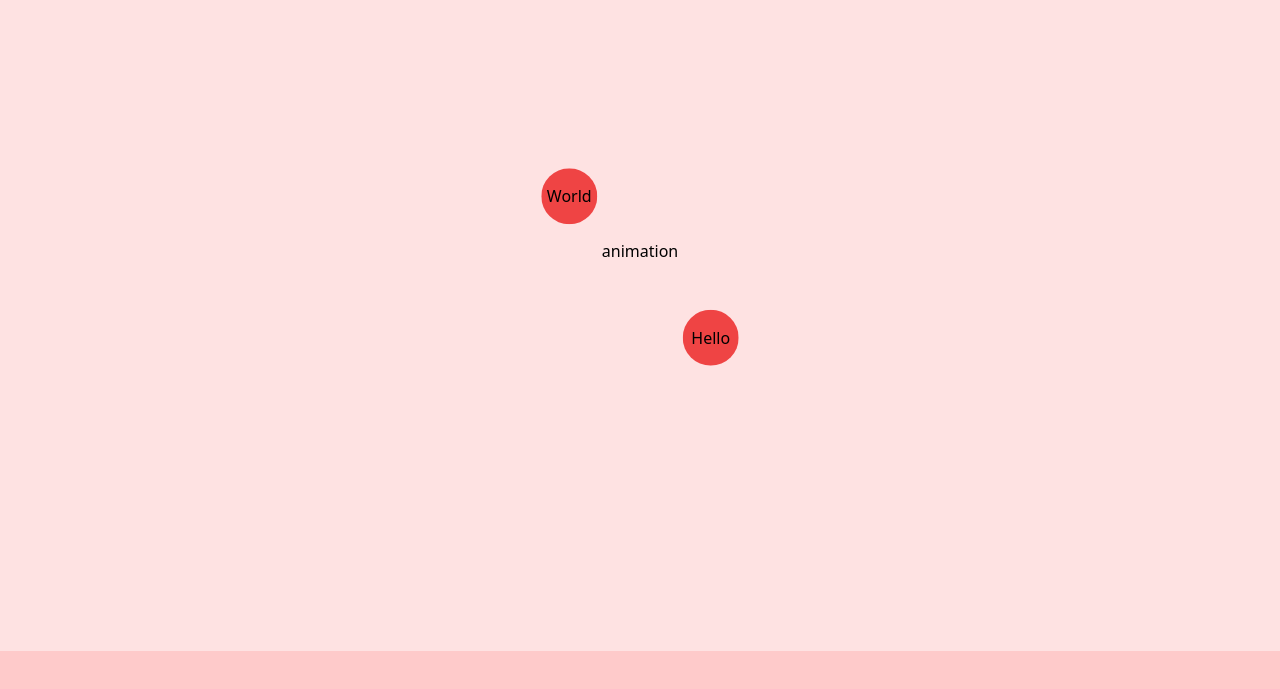
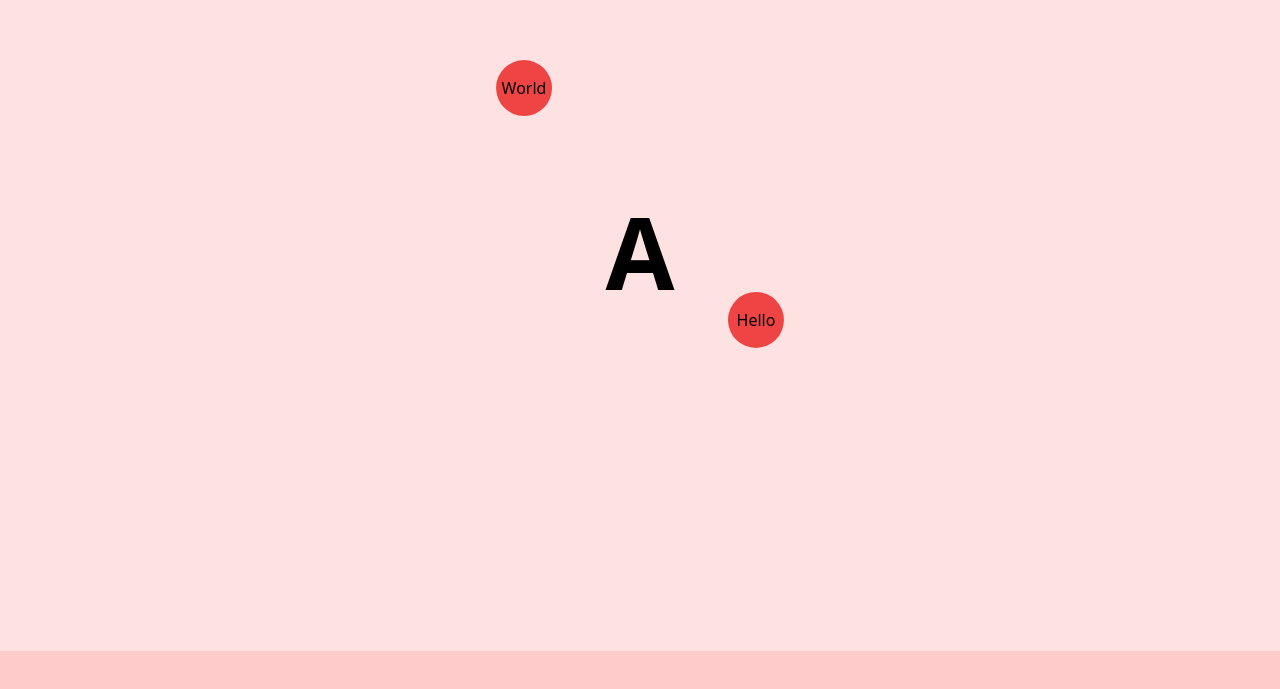
Before and after one commit to bilalhaider789/Portfolio, a Vue app: page / in a window 1280 px wide. Shown: the part 149-838 px from the top of the page. Built offline with nearby package versions, Linux system fonts and the light colour scheme.

Commit message:
chore: spring animation for text completed

```diff
--- a/src/App.vue
+++ b/src/App.vue
@@ -20,8 +20,8 @@ onMounted(() => {
       <p class="bg-blue-400 w-52 absolute ml-5 top-0 z-0 transition-all duration-500"> here buddy</p>
     </div> -->
     <section class="custom bg-red-100 min-h-[100vh] flex flex-col justify-center items-center">
-      <div class="relative w-64 flex justify-center">
-        <p>animation</p>
+      <div class="relative w-96 flex justify-center">
+        <p class="text-[100px] font-semibold spring-text">A</p>
         <div class="para absolute w-full flex justify-between">
           <p class=" rotate-reverse w-14 bg-red-500 h-14 flex items-center justify-center rounded-full"> Hello</p>
           <p class=" rotate-reverse  w-14 bg-red-500 h-14 flex items-center justify-center rounded-full"> World</p>
@@ -44,6 +44,27 @@ onMounted(() => {
 </template>
 
 <style scoped>
+
+@keyframes spring {
+  0%, 100% {
+    transform: translateY(0);
+  }
+  25% {
+    transform: translateY(-10px);
+  }
+  50% {
+    transform: translateY(5px);
+  }
+  75% {
+    transform: translateY(-5px);
+  }
+}
+
+.spring-text:hover {
+  transform: scaleX(1.25) scaleY(0.75);
+  transition: transform 0.5s;
+}
+
 
 .btn {
   color: green;
```
